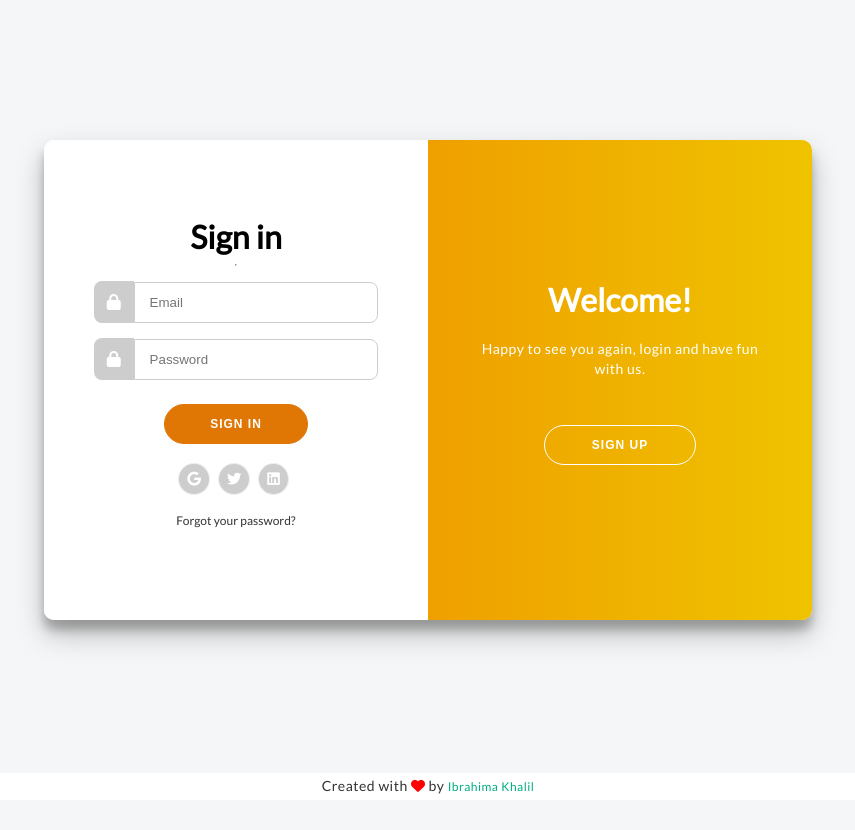
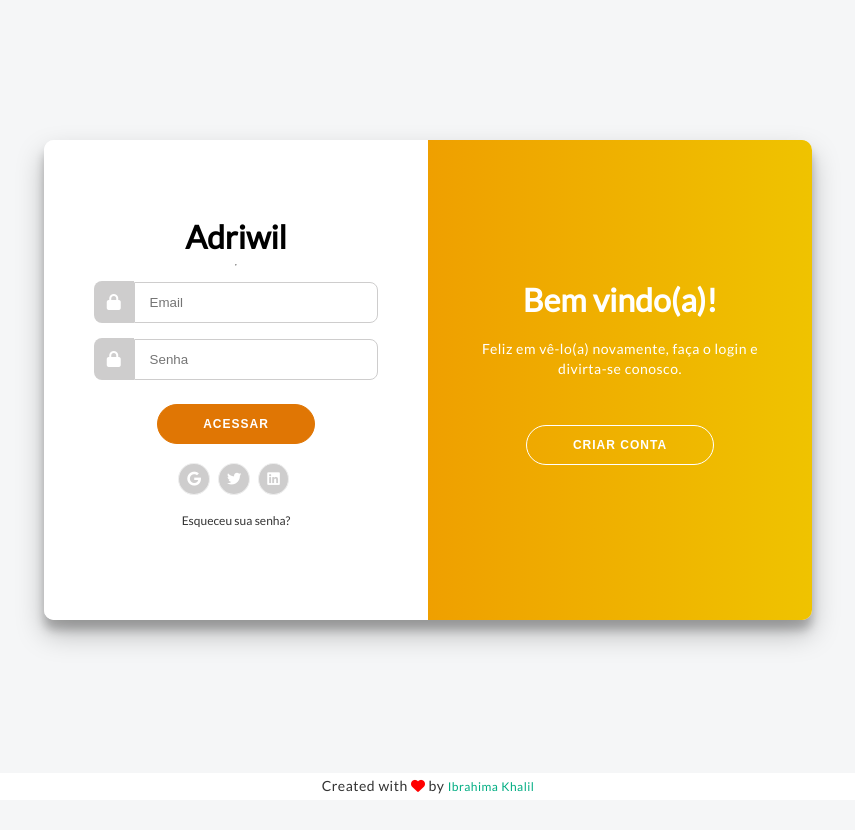
Before and after one commit to AdriwilStudio/alura-git, a plain HTML site: page index.html in a window 1280 px wide. Shown: the whole page, without its empty margins (212-1067 px from the left). Drawn offline with Linux system fonts and the light colour scheme.

Commit message:
Tradução de palavras da tela de login para o português

```diff
--- a/index.html
+++ b/index.html
@@ -36,7 +36,7 @@
       </div>
       <div class="form-container sign-in-container">
         <form action="#">
-          <h1>Sign in</h1>
+          <h1>Adriwil</h1>
           <hr />
           <div class="group-input">
             <i class="fa fa-lock"></i>
@@ -45,16 +45,16 @@
 
           <div class="group-input">
             <i class="fa fa-lock"></i>
-            <input type="password" placeholder="Password" />
+            <input type="password" placeholder="Senha" />
           </div>
-          <button>Sign In</button>
+          <button>Acessar</button>
 
           <div class="social-login">
             <a href="#"><i class="fab fa-google"></i></a>
             <a href="#"><i class="fab fa-twitter"></i></a>
             <a href="#"><i class="fab fa-linkedin"></i></a>
           </div>
-          <a href="#">Forgot your password?</a>
+          <a href="#">Esqueceu sua senha?</a>
         </form>
       </div>
 
@@ -66,11 +66,11 @@
             <button class="ghost" id="signIn">Sign In</button>
           </div>
           <div class="side-element-panel side-element-right">
-            <h1>Welcome!</h1>
+            <h1>Bem vindo(a)!</h1>
             <p>
-              Happy to see you again, login and have fun with us.
+              Feliz em vê-lo(a) novamente, faça o login e divirta-se conosco.
             </p>
-            <button class="ghost" id="signUp">Sign Up</button>
+            <button class="ghost" style="width: 62%;" id="signUp">Criar conta</button>
           </div>
         </div>
       </div>
```
